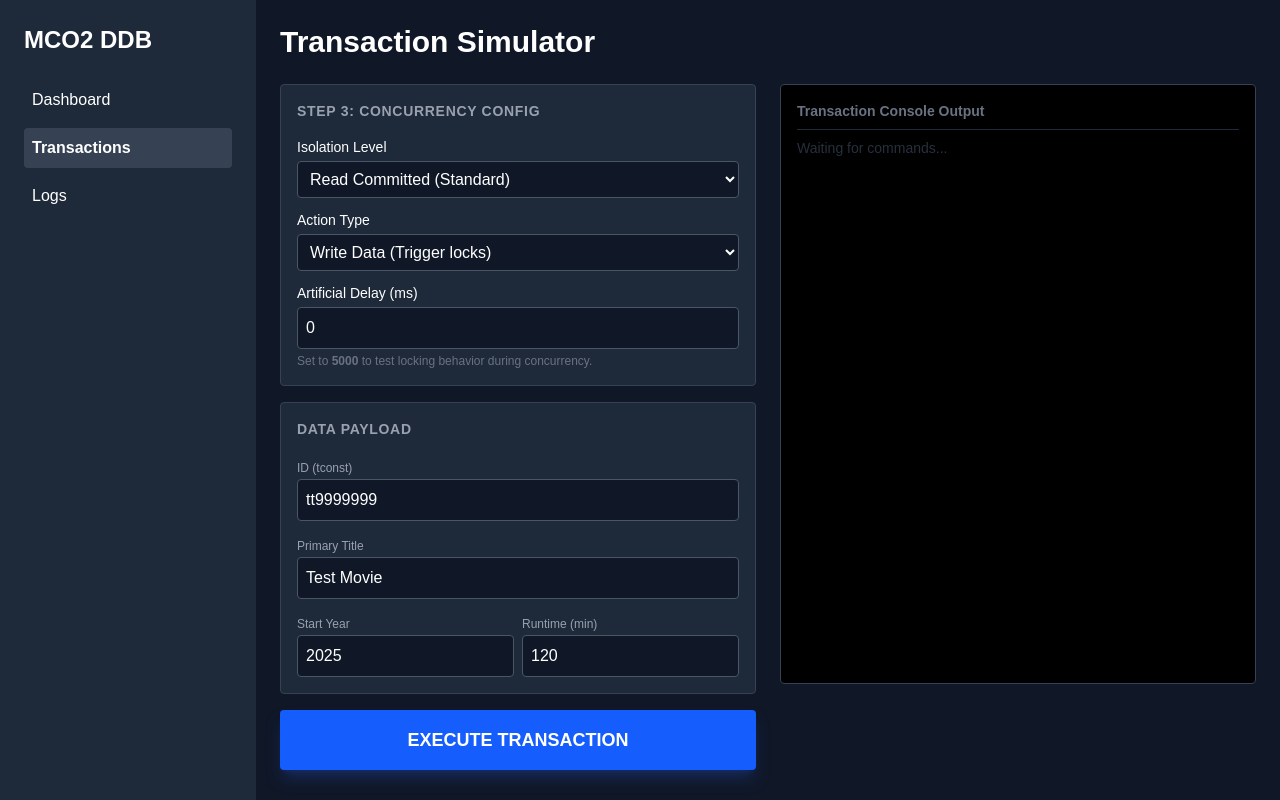
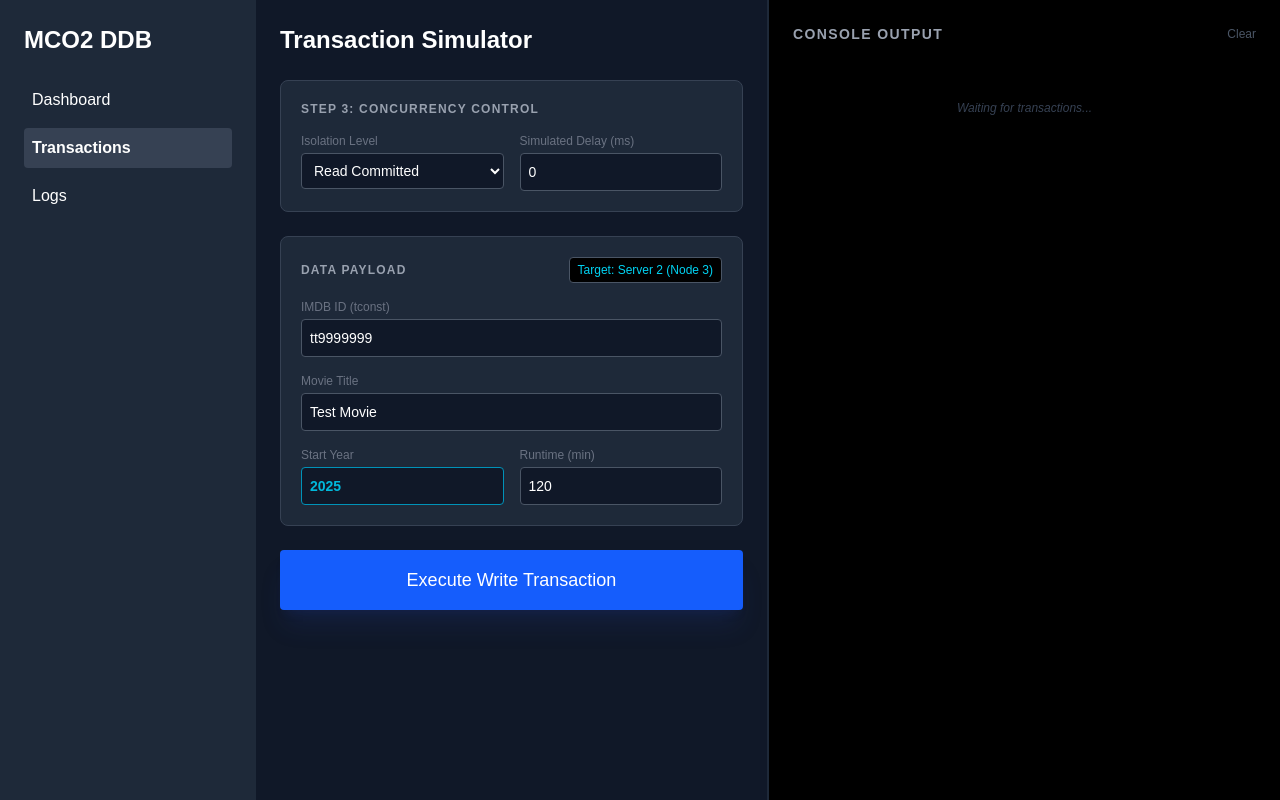
Before and after one commit to lonebono/STADVDBMCO2, a Next.js app in the folder webapp/: page /transactions in a window 1280 px wide. Built offline with nearby package versions, Linux system fonts and the light colour scheme.

Commit message:
refactor: ui/ux overhaul, api/transaction/read/ route && feat: added api/logs/ route

```diff
--- /dev/null
+++ b/webapp/app/api/logs/route.ts
@@ -0,0 +1,32 @@
+// webapp/app/api/logs/route.ts
+
+import { NextResponse } from "next/server";
+import mysql from "mysql2/promise";
+import { NODES } from "@/lib/nodes";
+
+const CURRENT_NODE = process.env.NEXT_PUBLIC_SERVER_ID || "server0";
+
+export async function GET() {
+  // @ts-ignore
+  const localConfig = NODES[CURRENT_NODE];
+
+  try {
+    const conn = await mysql.createConnection({
+      host: localConfig.host,
+      port: localConfig.port,
+      user: localConfig.user,
+      password: localConfig.password,
+      database: localConfig.database,
+    });
+
+    // Get the latest 50 logs
+    const [rows] = await conn.execute(
+      "SELECT * FROM recovery_log ORDER BY timestamp DESC LIMIT 50"
+    );
+    await conn.end();
+
+    return NextResponse.json({ logs: rows });
+  } catch (err: any) {
+    return NextResponse.json({ error: err.message }, { status: 500 });
+  }
+}
--- a/webapp/app/logs/page.tsx
+++ b/webapp/app/logs/page.tsx
@@ -2,61 +2,83 @@
 
 "use client";
 
-import { useState } from "react";
+import { useState, useEffect } from "react";
 import LogConsole from "@/components/LogConsole";
-import Button from "@/components/Button";
+import RecoverButton from "@/components/RecoverButton";
 
 export default function LogsPage() {
-  const [logs, setLogs] = useState<string[]>([]);
-  const [isLoading, setIsLoading] = useState(false);
+  const [logs, setLogs] = useState<string[]>(["Initializing log stream..."]);
 
-  const runRecovery = async () => {
-    setIsLoading(true);
-    setLogs((prev) => ["Initiating Recovery Sync...", ...prev]);
-
+  // fetcg real logs from the DB
+  const fetchLogs = async () => {
     try {
-      const res = await fetch("/api/recover", { method: "POST" });
+      const res = await fetch("/api/logs");
       const data = await res.json();
 
-      setLogs((prev) => [
-        `--- SYNC REPORT ---`,
-        `Status: ${data.message || "Complete"}`,
-        `Recovered Transactions: ${data.recovered}`,
-        `Still Failing/Pending: ${data.remaining}`,
-        `-------------------`,
-        ...prev,
-      ]);
-    } catch (err: any) {
-      setLogs((prev) => [`Error during sync: ${err.message}`, ...prev]);
-    } finally {
-      setIsLoading(false);
+      if (data.logs && Array.isArray(data.logs)) {
+        if (data.logs.length === 0) {
+          setLogs(["No recovery logs found in local database."]);
+          return;
+        }
+
+        // format logs for display
+        const formattedLogs = data.logs.map((row: any) => {
+          const time = new Date(row.timestamp).toLocaleTimeString();
+          return `[${time}] [${row.status}] Target: ${row.failed_node} | ID: ${row.id}`;
+        });
+
+        setLogs(formattedLogs);
+      }
+    } catch (err) {
+      console.error("Failed to fetch logs", err);
     }
   };
 
+  // check for updates every 3 seconds
+  useEffect(() => {
+    fetchLogs();
+    const interval = setInterval(fetchLogs, 3000);
+    return () => clearInterval(interval);
+  }, []);
+
   return (
-    <div className="flex flex-col gap-6 p-6 h-full bg-gray-900 text-white">
-      <div className="flex flex-col md:flex-row justify-between items-start md:items-center gap-4">
+    <div className="flex flex-col h-full bg-gray-900 text-white p-6 gap-6">
+      <div className="flex justify-between items-start">
         <div>
-          <h1 className="text-3xl font-bold">Global Failure Recovery</h1>
+          <h1 className="text-3xl font-bold">System Log</h1>
           <p className="text-gray-400 text-sm mt-1">
-            Rubric Step 4: Replay missed transactions
+            Live view of the local <code>recovery_log</code> table.
           </p>
         </div>
+      </div>
 
-        <Button
-          onClick={runRecovery}
-          className={`flex items-center gap-2 px-6 py-3 ${
-            isLoading
-              ? "opacity-50 cursor-not-allowed"
-              : "hover:scale-105 transition-transform"
-          }`}
-        >
-          <span className={isLoading ? "animate-spin" : ""}>🔄</span>
-          {isLoading ? "Syncing..." : "Replay & Sync Logs"}
-        </Button>
+      {/* Recovery Action Area */}
+      <div className="bg-gray-800 p-6 rounded-lg border border-gray-700 shadow-lg flex flex-col md:flex-row justify-between items-center gap-4">
+        <div>
+          <h2 className="text-lg font-bold mb-1">Recovery Controls</h2>
+          <p className="text-sm text-gray-400">
+            If you see PENDING logs below, the target node might be back online.
+            Run recovery to push data.
+          </p>
+        </div>
+        <RecoverButton />
       </div>
-      <div className="flex-grow min-h-[400px]">
-        <LogConsole logs={logs} />
+
+      <div className="flex-1 min-h-0 flex flex-col">
+        <div className="flex justify-between items-end mb-2">
+          <h2 className="text-sm font-bold text-gray-500 uppercase tracking-widest">
+            Database Stream ({logs.length} entries)
+          </h2>
+          <button
+            onClick={fetchLogs}
+            className="text-xs text-blue-400 hover:text-blue-300"
+          >
+            Refresh Now
+          </button>
+        </div>
+        <div className="flex-1 overflow-hidden">
+          <LogConsole logs={logs} />
+        </div>
       </div>
     </div>
   );
--- a/webapp/app/transactions/page.tsx
+++ b/webapp/app/transactions/page.tsx
@@ -3,39 +3,42 @@
 "use client";
 
 import { useState } from "react";
-import Button from "@/components/Button";
+import Button from "../../components/Button";
+
+const FRAGMENTATION_YEAR = 1919;
 
 export default function TransactionsPage() {
   const [isolation, setIsolation] = useState("READ COMMITTED");
-  const [action, setAction] = useState("write");
   const [sleepTime, setSleepTime] = useState(0);
 
+  // default form data
   const [tconst, setTconst] = useState("tt9999999");
   const [title, setTitle] = useState("Test Movie");
   const [year, setYear] = useState(2025);
   const [runtime, setRuntime] = useState(120);
-  4;
-  const [statusLogs, setStatusLogs] = useState<string[]>([]);
+
+  const [logs, setLogs] = useState<string[]>([]);
+  const [loading, setLoading] = useState(false);
+
+  // determine target node based on year
+  const targetNode =
+    year < FRAGMENTATION_YEAR ? "Server 1 (Node 2)" : "Server 2 (Node 3)";
+  const targetColor =
+    year < FRAGMENTATION_YEAR ? "text-yellow-400" : "text-cyan-400";
 
   const addLog = (msg: string) => {
     const time = new Date().toLocaleTimeString();
-    setStatusLogs((prev) => [`[${time}] ${msg}`, ...prev]);
+    setLogs((prev) => [`[${time}] ${msg}`, ...prev]);
   };
 
-  const submit = async () => {
-    addLog(`Sending ${action.toUpperCase()} request...`);
+  const handleSubmit = async () => {
+    setLoading(true);
+    addLog(`   Sending Write Request...`);
+    addLog(`   Target: ${targetNode} + Central`);
+    addLog(`   Isolation: ${isolation}, Delay: ${sleepTime}ms`);
 
     try {
-      let res;
-      if (action === "read") {
-        const params = new URLSearchParams({
-          tconst,
-          isolationLevel: isolation,
-          targetNode: "central",
-        });
-        res = await fetch(`/api/transaction/read?${params}`);
-      } else {
-        res = await fetch("/api/transaction", {
+      const res = await fetch("/api/transaction", {
         method: "POST",
         headers: { "Content-Type": "application/json" },
         body: JSON.stringify({
@@ -46,115 +49,131 @@ export default function TransactionsPage() {
           runtimeMinutes: Number(runtime),
           isolationLevel: isolation,
           sleepTime: Number(sleepTime),
-            targetNode: "central",
         }),
       });
+
+      const data = await res.json();
+
+      if (data.status === "success") {
+        addLog(`SUCCESS: Transaction committed.`);
+      } else if (data.status === "partial_failure") {
+        addLog(`PARTIAL SUCCESS: One node failed. Queued for recovery.`);
+      } else {
+        addLog(`FAILURE: ${data.message}`);
       }
 
-      const data = await res.json();
-      addLog(`Response: ${JSON.stringify(data)}`);
+      if (data.results) {
+        addLog(`   Details: ${JSON.stringify(data.results)}`);
+      }
     } catch (err: any) {
-      addLog(`Error: ${err.message}`);
+      addLog(`NETWORK ERROR: ${err.message}`);
+    } finally {
+      setLoading(false);
     }
   };
 
   return (
-    <div className="flex flex-col gap-6 p-6 h-full bg-gray-900 overflow-y-auto">
-      <h1 className="text-3xl font-bold text-white">Transaction Simulator</h1>
+    <div className="flex flex-col md:flex-row h-full bg-gray-900 text-white overflow-hidden">
+      {/* LEFT COLUMN: Controls */}
+      <div className="w-full md:w-1/2 p-6 overflow-y-auto border-r border-gray-800">
+        <h1 className="text-2xl font-bold mb-6">Transaction Simulator</h1>
 
-      <div className="grid grid-cols-1 md:grid-cols-2 gap-6">
-        {/* left column (controls) */}
-        <div className="flex flex-col gap-4">
-          {/* config */}
-          <div className="bg-gray-800 p-4 rounded border border-gray-700">
-            <h2 className="text-gray-400 font-bold mb-4 uppercase text-sm tracking-wider">
-              Step 3: Concurrency Config
+        {/* Configuration Card */}
+        <div className="bg-gray-800 p-5 rounded-lg mb-6 border border-gray-700">
+          <h2 className="text-gray-400 text-xs font-bold uppercase tracking-widest mb-4">
+            Step 3: Concurrency Control
           </h2>
 
-            <label className="text-white text-sm block mb-1">
+          <div className="grid grid-cols-2 gap-4">
+            <div>
+              <label className="block text-xs text-gray-500 mb-1">
                 Isolation Level
               </label>
               <select
-              className="w-full border border-gray-600 p-2 rounded bg-gray-900 text-white mb-3 focus:ring-2 focus:ring-blue-500 outline-none"
+                className="w-full bg-gray-900 border border-gray-600 rounded p-2 text-sm focus:border-blue-500 outline-none"
                 value={isolation}
                 onChange={(e) => setIsolation(e.target.value)}
               >
-              <option value="READ UNCOMMITTED">
-                Read Uncommitted (Allows Dirty Reads)
-              </option>
-              <option value="READ COMMITTED">Read Committed (Standard)</option>
+                <option value="READ UNCOMMITTED">Read Uncommitted</option>
+                <option value="READ COMMITTED">Read Committed</option>
                 <option value="REPEATABLE READ">Repeatable Read</option>
-              <option value="SERIALIZABLE">
-                Serializable (Strict Locking)
-              </option>
+                <option value="SERIALIZABLE">Serializable</option>
               </select>
+            </div>
 
-            <label className="text-white text-sm block mb-1">Action Type</label>
-            <select
-              className="w-full border border-gray-600 p-2 rounded bg-gray-900 text-white mb-3 focus:ring-2 focus:ring-blue-500 outline-none"
-              value={action}
-              onChange={(e) => setAction(e.target.value)}
-            >
-              <option value="read">Read Data (Check consistency)</option>
-              <option value="write">Write Data (Trigger locks)</option>
-            </select>
-
-            <label className="text-white text-sm block mb-1">
-              Artificial Delay (ms)
+            <div>
+              <label className="block text-xs text-gray-500 mb-1">
+                Simulated Delay (ms)
               </label>
               <input
                 type="number"
-              className="w-full border border-gray-600 p-2 rounded bg-gray-900 text-white focus:ring-2 focus:ring-blue-500 outline-none"
+                className="w-full bg-gray-900 border border-gray-600 rounded p-2 text-sm focus:border-blue-500 outline-none"
                 value={sleepTime}
                 onChange={(e) => setSleepTime(Number(e.target.value))}
-              placeholder="e.g. 5000"
               />
-            <p className="text-xs text-gray-500 mt-1">
-              Set to <strong>5000</strong> to test locking behavior during
-              concurrency.
-            </p>
+            </div>
+          </div>
         </div>
 
-          {/* data payload */}
-          <div className="bg-gray-800 p-4 rounded border border-gray-700">
-            <h2 className="text-gray-400 font-bold mb-4 uppercase text-sm tracking-wider">
+        {/* Data Entry Card */}
+        <div className="bg-gray-800 p-5 rounded-lg mb-6 border border-gray-700">
+          <div className="flex justify-between items-center mb-4">
+            <h2 className="text-gray-400 text-xs font-bold uppercase tracking-widest">
               Data Payload
             </h2>
+            <span
+              className={`text-xs font-mono border border-gray-600 px-2 py-1 rounded bg-black ${targetColor}`}
+            >
+              Target: {targetNode}
+            </span>
+          </div>
 
-            <div className="space-y-3">
+          <div className="space-y-4">
             <div>
-                <label className="text-xs text-gray-400">ID (tconst)</label>
+              <label className="block text-xs text-gray-500 mb-1">
+                IMDB ID (tconst)
+              </label>
               <input
-                  className="w-full p-2 bg-gray-900 text-white border border-gray-600 rounded"
+                className="w-full bg-gray-900 border border-gray-600 rounded p-2 text-sm font-mono"
                 value={tconst}
                 onChange={(e) => setTconst(e.target.value)}
               />
             </div>
 
             <div>
-                <label className="text-xs text-gray-400">Primary Title</label>
+              <label className="block text-xs text-gray-500 mb-1">
+                Movie Title
+              </label>
               <input
-                  className="w-full p-2 bg-gray-900 text-white border border-gray-600 rounded"
+                className="w-full bg-gray-900 border border-gray-600 rounded p-2 text-sm"
                 value={title}
                 onChange={(e) => setTitle(e.target.value)}
               />
             </div>
 
-              <div className="flex gap-2">
-                <div className="w-1/2">
-                  <label className="text-xs text-gray-400">Start Year</label>
+            <div className="grid grid-cols-2 gap-4">
+              <div>
+                <label className="block text-xs text-gray-500 mb-1">
+                  Start Year
+                </label>
                 <input
                   type="number"
-                    className="w-full p-2 bg-gray-900 text-white border border-gray-600 rounded"
+                  className={`w-full bg-gray-900 border rounded p-2 text-sm font-bold ${
+                    year < FRAGMENTATION_YEAR
+                      ? "border-yellow-600 text-yellow-500"
+                      : "border-cyan-600 text-cyan-500"
+                  }`}
                   value={year}
                   onChange={(e) => setYear(Number(e.target.value))}
                 />
               </div>
-                <div className="w-1/2">
-                  <label className="text-xs text-gray-400">Runtime (min)</label>
+              <div>
+                <label className="block text-xs text-gray-500 mb-1">
+                  Runtime (min)
+                </label>
                 <input
                   type="number"
-                    className="w-full p-2 bg-gray-900 text-white border border-gray-600 rounded"
+                  className="w-full bg-gray-900 border border-gray-600 rounded p-2 text-sm"
                   value={runtime}
                   onChange={(e) => setRuntime(Number(e.target.value))}
                 />
@@ -164,28 +183,37 @@ export default function TransactionsPage() {
         </div>
 
         <Button
-            onClick={submit}
-            className="w-full py-4 font-bold text-lg shadow-lg shadow-blue-900/50 transition-transform active:scale-95"
+          onClick={handleSubmit}
+          className="w-full py-4 text-lg shadow-xl shadow-blue-900/20 active:scale-95 transition-transform"
         >
-            EXECUTE TRANSACTION
+          {loading ? "Processing Transaction..." : "Execute Write Transaction"}
         </Button>
       </div>
 
-        {/* right column logs */}
-        <div className="flex flex-col h-full">
-          <div className="bg-black p-4 rounded border border-gray-700 h-[600px] overflow-auto font-mono text-sm text-green-400 shadow-inner">
-            <div className="mb-2 border-b border-gray-800 pb-2 text-gray-500 font-bold">
-              Transaction Console Output
+      {/* RIGHT COLUMN: Logs */}
+      <div className="w-full md:w-1/2 bg-black border-l border-gray-800 p-6 flex flex-col">
+        <div className="flex justify-between items-center mb-4">
+          <h2 className="text-sm font-bold text-gray-400 uppercase tracking-widest">
+            Console Output
+          </h2>
+          <button
+            onClick={() => setLogs([])}
+            className="text-xs text-gray-600 hover:text-white"
+          >
+            Clear
+          </button>
         </div>
-            {statusLogs.length === 0 && (
-              <span className="text-gray-700 animate-pulse">
-                Waiting for commands...
-              </span>
+
+        <div className="flex-1 overflow-auto font-mono text-xs space-y-2">
+          {logs.length === 0 && (
+            <div className="text-gray-700 mt-10 text-center italic">
+              Waiting for transactions...
+            </div>
           )}
-            {statusLogs.map((log, i) => (
+          {logs.map((log, i) => (
             <div
               key={i}
-                className="mb-2 border-b border-gray-900/50 pb-1 break-words whitespace-pre-wrap"
+              className="border-b border-gray-900 pb-1 break-words text-gray-300"
             >
               {log}
             </div>
@@ -193,6 +221,5 @@ export default function TransactionsPage() {
         </div>
       </div>
     </div>
-    </div>
   );
 }
--- a/webapp/components/LogConsole.tsx
+++ b/webapp/components/LogConsole.tsx
@@ -8,22 +8,22 @@ interface LogConsoleProps {
 
 export default function LogConsole({ logs = [] }: LogConsoleProps) {
   return (
-    <div className="p-4 bg-black text-green-400 rounded h-full overflow-auto font-mono text-sm border border-gray-700 shadow-inner">
+    <div className="p-4 bg-black text-green-400 rounded-lg h-full overflow-auto font-mono text-xs border border-gray-800 shadow-inner">
       {logs.length === 0 && (
-        <div className="text-gray-600 italic flex items-center justify-center h-full">
-          No logs generated yet...
+        <div className="text-gray-700 italic flex items-center justify-center h-full">
+          Waiting for system events...
         </div>
       )}
 
       {logs.map((log, index) => (
         <div
           key={index}
-          className="mb-1 border-b border-gray-900 pb-1 flex gap-2"
+          className="mb-1.5 border-b border-gray-900 pb-1.5 flex gap-3 last:border-0"
         >
-          <span className="text-gray-600 select-none">
-            [{String(index + 1).padStart(2, "0")}]
+          <span className="text-gray-600 select-none w-6 text-right shrink-0">
+            {String(index + 1).padStart(2, "0")}
           </span>
-          <span className="break-all">{log}</span>
+          <span className="break-all whitespace-pre-wrap">{log}</span>
         </div>
       ))}
     </div>
--- /dev/null
+++ b/webapp/components/RecoverButton.tsx
@@ -0,0 +1,69 @@
+// webapp/components/RecoverButton.tsx
+
+"use client";
+
+import { useState } from "react";
+import Button from "@/components/Button";
+
+export default function RecoverButton() {
+  const [loading, setLoading] = useState(false);
+  const [status, setStatus] = useState<string>("");
+
+  const handleRecover = async () => {
+    setLoading(true);
+    setStatus("Scanning network...");
+
+    try {
+      const res = await fetch("/api/recover", { method: "POST" });
+      const data = await res.json();
+
+      if (res.ok && data.success) {
+        setStatus(`✅ ${data.message}`);
+      } else {
+        setStatus(`❌ ${data.message || data.error || "Failed"}`);
+      }
+    } catch (err) {
+      setStatus("❌ Connection Error");
+    } finally {
+      setLoading(false);
+    }
+  };
+
+  return (
+    <div className="flex flex-col sm:flex-row items-start sm:items-center gap-3 bg-gray-800 p-3 rounded-lg border border-gray-700 shadow-lg">
+      <div className="flex-1">
+        <h3 className="text-sm font-bold text-gray-200">
+          Global Recovery Protocol
+        </h3>
+        <p className="text-xs text-gray-400">
+          Scan local logs & push missed transactions.
+        </p>
+      </div>
+
+      <div className="flex items-center gap-3">
+        {status && (
+          <span
+            className={`text-xs font-mono px-2 py-1 rounded ${
+              status.startsWith("❌")
+                ? "bg-red-900/50 text-red-300"
+                : "bg-green-900/50 text-green-300"
+            }`}
+          >
+            {status}
+          </span>
+        )}
+
+        <Button
+          onClick={handleRecover}
+          className={`text-xs uppercase font-bold tracking-wider ${
+            loading
+              ? "opacity-50 cursor-wait bg-gray-600"
+              : "bg-indigo-600 hover:bg-indigo-700"
+          }`}
+        >
+          {loading ? "Syncing..." : "Run Recovery"}
+        </Button>
+      </div>
+    </div>
+  );
+}
```
Also changed, not shown: webapp/app/api/transaction/read/route.ts (+26 -21 lines), webapp/app/dashboard/page.tsx (+97 -36 lines). Lines whose indentation alone changed are shown as unchanged.
